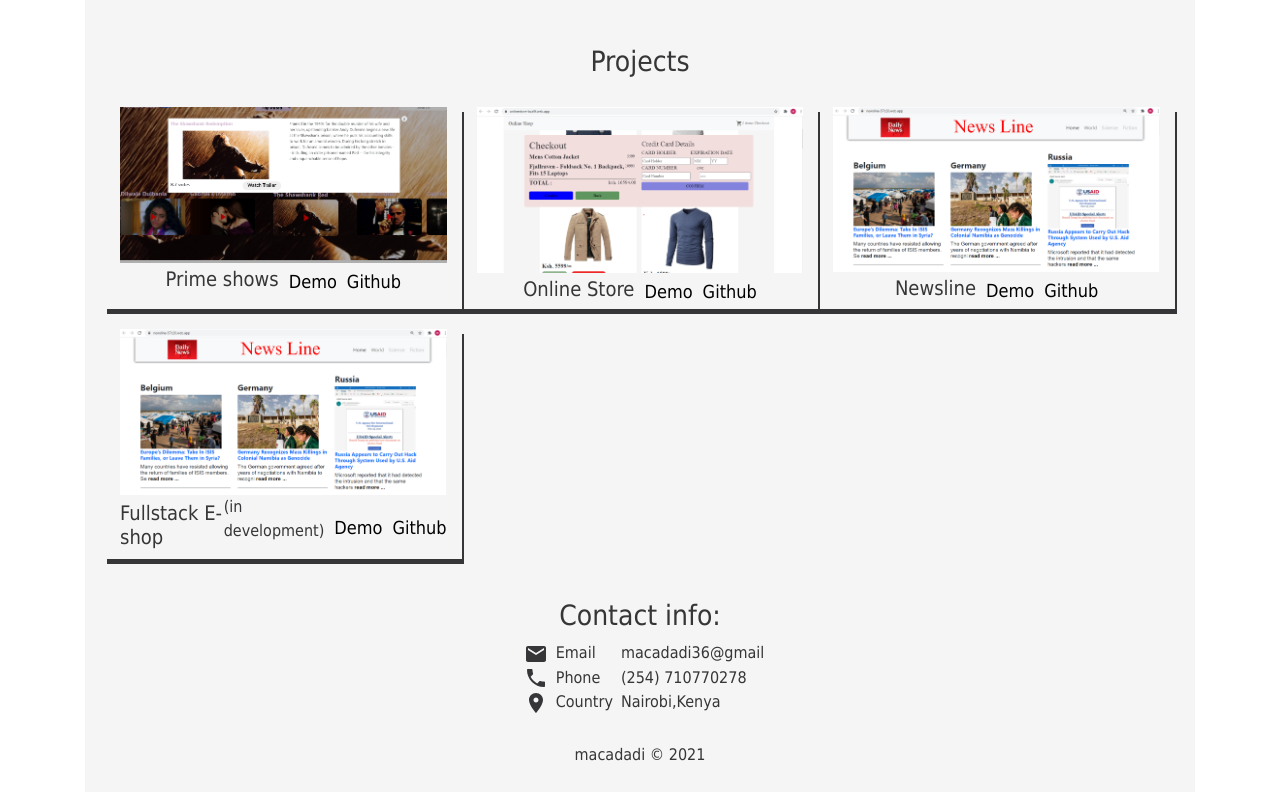
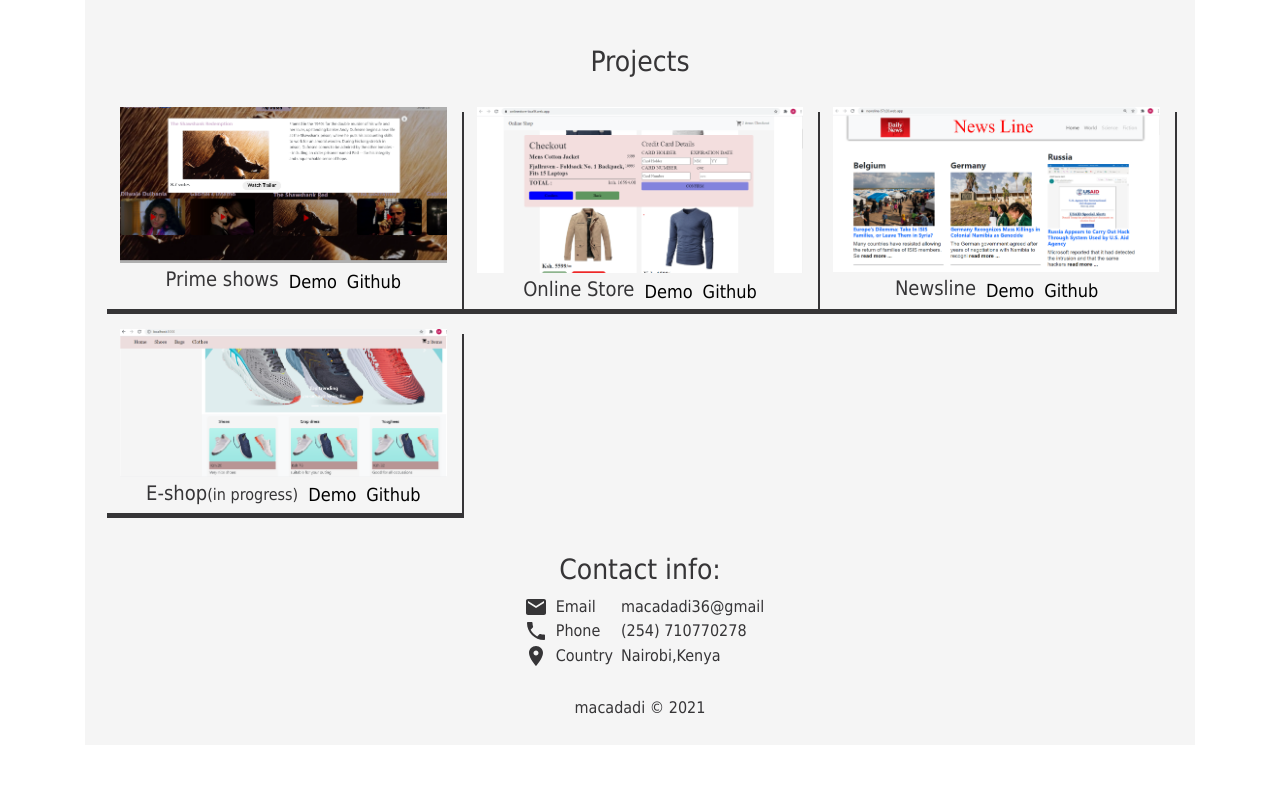
Before and after one commit to macadadi/Resume, a React (Create React App) app: page / in a window 1280 px wide. Shown: the part 735-1535 px from the top of the page. After the commit the page ends 1500 px from the top, so only its background shows below. Built offline with nearby package versions, Linux system fonts and the light colour scheme.

Commit message:
added an e sshop

```diff
--- a/src/components/Resumebody.js
+++ b/src/components/Resumebody.js
@@ -4,6 +4,7 @@ import pic1 from './pic1.png'
 import news from './news.png'
 import shows from './shows.png'
 import store from './store.png'
+import shop from './shop.png'
 import './resumebody.css'
 import LinkedInIcon from '@material-ui/icons/LinkedIn';
 import PhoneIcon from '@material-ui/icons/Phone';
@@ -87,8 +88,8 @@ function Resumebody() {
         <a href="https://newsline-57c20.web.app/" target="_blank" rel="noopener noreferrer">Demo</a>
         <a href="https://github.com/macadadi/Newsweb" target="_blank" rel="noopener noreferrer">Github</a></div>
         </Col>
-        <Col md="4" className='b-shad'> <img src={news} alt='news images' />
-        <div className="project-links">  <h4>Fullstack E-shop</h4><p>(in development)</p>
+        <Col md="4" className='b-shad'> <img src={shop} alt='news images' />
+        <div className="project-links">  <h4> E-shop</h4>(in progress)
         <a href="https://restaurant-c6a07.web.app/" target="_blank" rel="noopener noreferrer">Demo</a>
         <a href="https://github.com/macadadi/restaurantlandingpage" target="_blank" rel="noopener noreferrer">Github</a></div>
         </Col>
```
Also changed, not shown: src/components/shop.png (added).
